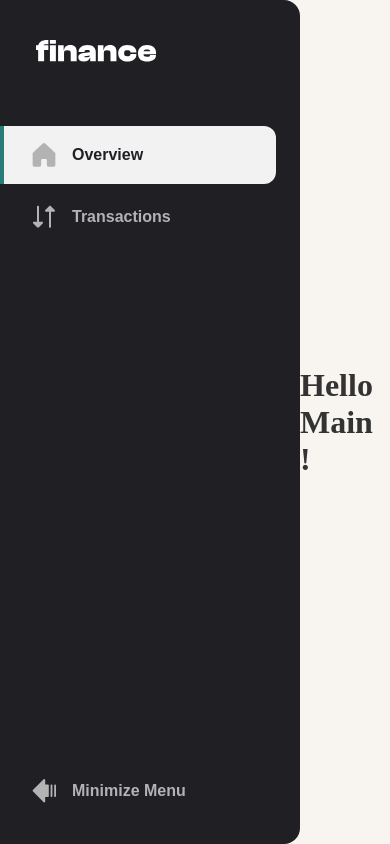
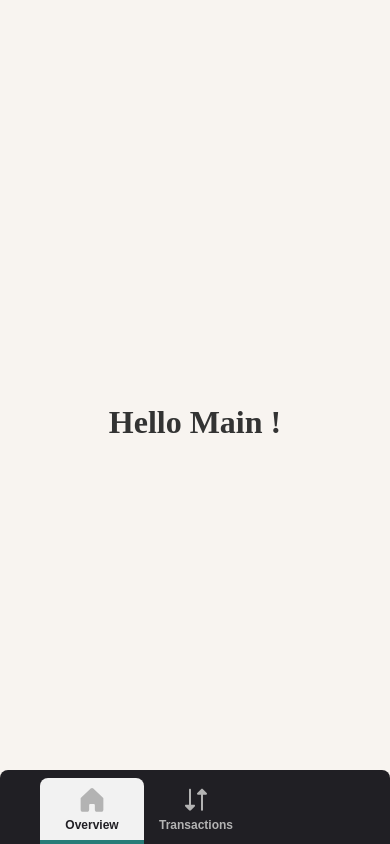
Before and after one commit to Kherraz-Med-Achraf/personal-finance-app, a Vue app: page / in a window 390 px wide. Built offline with nearby package versions, Linux system fonts and the light colour scheme.

Commit message:
refactor: Update SidebarMenu and SidebarMenuItem components for responsive design

```diff
--- a/src/components/sidebar/SidebarMenu.vue
+++ b/src/components/sidebar/SidebarMenu.vue
@@ -43,12 +43,22 @@ let sidebarMenuOpen = ref(true);
 // });
 
 const sideBarAnimation = () => {
-  if (sidebarMenuOpen.value) {
-    animate(".sidebar-menu", { width: "300px" }, { duration: 0.5 });
-    animate("#Minimize-btn", { rotate: ["180deg", "0deg"] }, { duration: 0.5 });
-  } else {
-    animate(".sidebar-menu", { width: "88px" }, { duration: 0.5 });
-    animate("#Minimize-btn", { rotate: ["0deg", "180deg"] }, { duration: 0.5 });
+  if (window.innerWidth > 768) {
+    if (sidebarMenuOpen.value) {
+      animate(".sidebar-menu", { width: "300px" }, { duration: 0.5 });
+      animate(
+        "#Minimize-btn",
+        { rotate: ["180deg", "0deg"] },
+        { duration: 0.5 }
+      );
+    } else {
+      animate(".sidebar-menu", { width: "88px" }, { duration: 0.5 });
+      animate(
+        "#Minimize-btn",
+        { rotate: ["0deg", "180deg"] },
+        { duration: 0.5 }
+      );
+    }
   }
 };
 
@@ -132,4 +142,30 @@ const toggleSidebarMenu = () => {
     }
   }
 }
+@media (max-width: 768px) {
+  .sidebar-menu {
+    width: 100% !important;
+    border-radius: $spacing-100 $spacing-100 0 0;
+    height: 74px;
+    position: fixed;
+    bottom: 0;
+    flex-direction: row;
+    align-items: center;
+    padding: 0;
+    .logo {
+      display: none;
+    }
+    ul {
+      flex-direction: row;
+      align-items: center;
+      justify-content: flex-start;
+      padding: $spacing-100 $spacing-500 0 $spacing-500;
+      gap: unset;
+      height: 100%;
+    }
+    button {
+      display: none;
+    }
+  }
+}
 </style>
--- a/src/components/sidebar/SidebarMenuItem.vue
+++ b/src/components/sidebar/SidebarMenuItem.vue
@@ -16,7 +16,6 @@ const props = defineProps({
   title: String,
   sidebarMenuOpen: Boolean,
 });
-
 
 import OverviewIcon from "@/assets/images/icon-nav-overview.svg";
 import TransactionsIcon from "@/assets/images/icon-nav-transactions.svg";
@@ -79,4 +78,22 @@ li {
     }
   }
 }
+@media (max-width: 768px) {
+  li {
+    width: 104px;
+    height: 66px;
+    a {
+      flex-direction: column;
+      justify-content: center;
+      gap: $spacing-50;
+      span {
+        @include text-preset-5;
+      }
+      &.active {
+        border-radius: $spacing-100 $spacing-100 0 0;
+        box-shadow: inset 0 -4px 0 0 $green;
+      }
+    }
+  }
+}
 </style>
```
